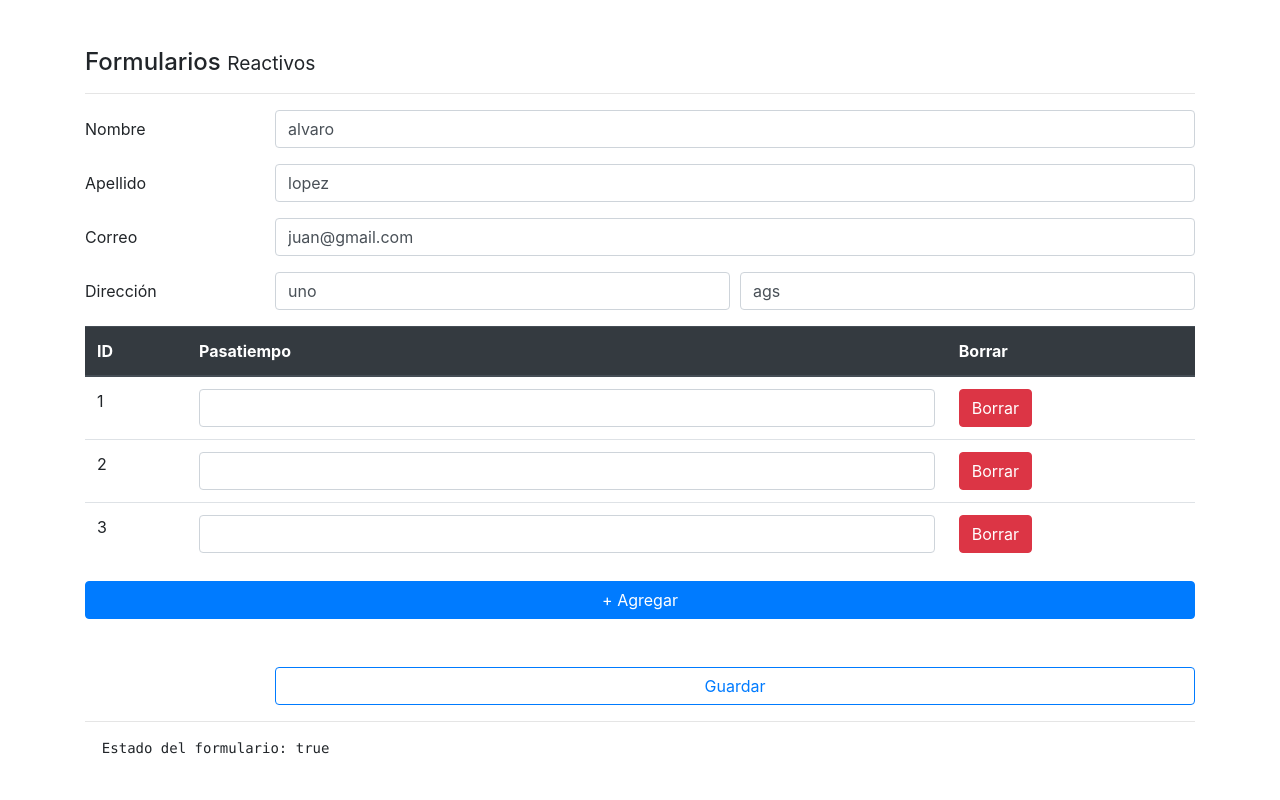
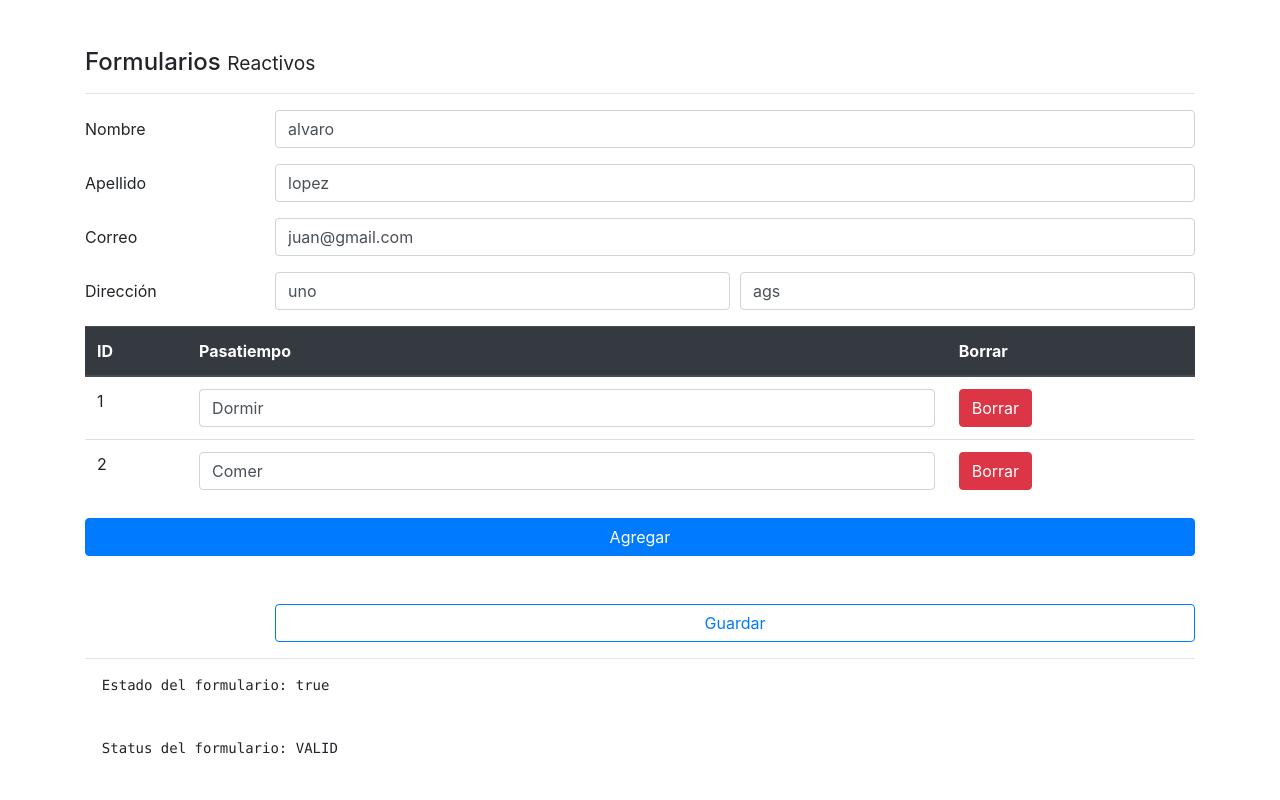
Before and after one commit to juanma77/spa-forms-validation-template-aproximation, an Angular app: page /reactive in a window 1280 px wide. Shown: the top 800 px of the page. Built offline with nearby package versions, Linux system fonts and the light colour scheme.

Commit message:
add and delete hobbie functionality added

```diff
--- a/src/app/pages/reactive/reactive.component.html
+++ b/src/app/pages/reactive/reactive.component.html
@@ -110,7 +110,7 @@
             </td>
             <td>
 
-              <button class="btn btn-danger">Borrar</button>
+              <button class="btn btn-danger" (click)="deleteHobbie(i)">Borrar</button>
 
             </td>
 
@@ -119,7 +119,7 @@
 
       </table>
 
-      <button type="button" class="btn btn-primary mt-3 mb-5 btn-block">+ Agregar</button>
+      <button type="button" class="btn btn-primary mt-3 mb-5 btn-block" (click)="addHobbie()"> Agregar</button>
 
     </div>
   </div>
--- a/src/app/pages/reactive/reactive.component.ts
+++ b/src/app/pages/reactive/reactive.component.ts
@@ -39,9 +39,7 @@ export class ReactiveComponent implements OnInit {
       }),
 
       hobbies: this.formBuilder.array([
-        [],
-        [],
-        []
+
       ])
 
     });
@@ -132,6 +130,13 @@ export class ReactiveComponent implements OnInit {
 
     });
 
+    // Esto es para cargar la data en los campos de hobbies del formulario; es diferente a lo de arriba, aunque podriamos usar tambien el setValue, mas sin embargo esto seria contraproducente
+    ['Dormir', 'Comer'].forEach( valor  =>{
+
+      this.hobbies.push( this.formBuilder.control( valor ) );
+
+    })
+
 
   }
 
@@ -142,6 +147,21 @@ export class ReactiveComponent implements OnInit {
 
   }
 
+  // Para agregar un nuevo pasatiempo al dar clic al botón de Agregar
+  public addHobbie() {
+
+    this.hobbies.push( this.formBuilder.control( '') );
+
+  }
+
+  // Para borrar un pasatiempo
+
+  public deleteHobbie( i: number ) {
+
+    this.hobbies.removeAt( i );
+
+  }
+
 
 
 }
```
Also changed, not shown: src/app/services/validators.service.ts (added, +9 -0 lines), 1 other file (tests, documents, lock files or other folders).
